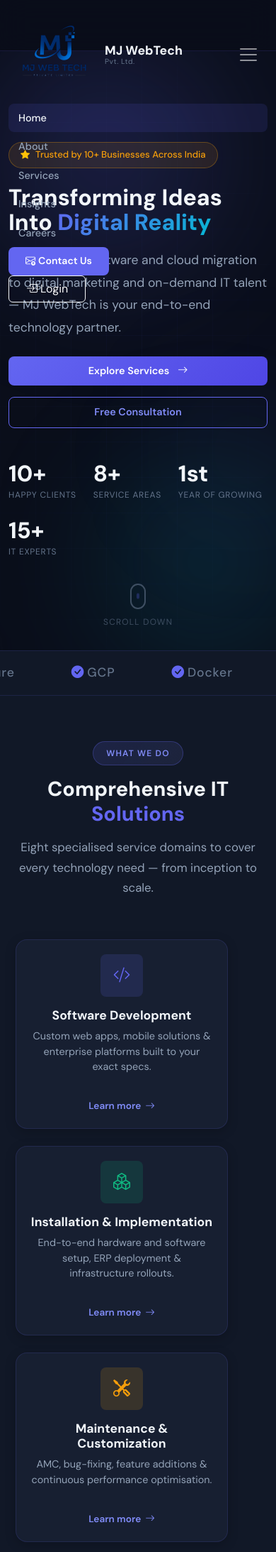
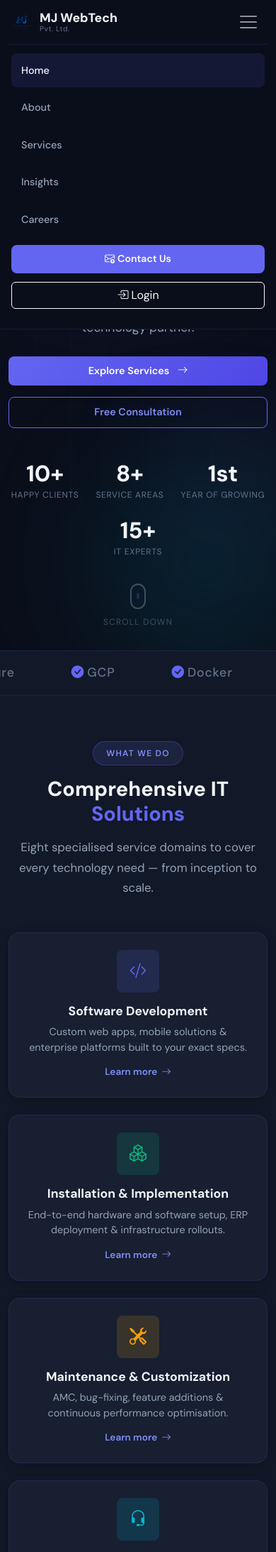
Before and after one commit to piyushrajpurohit/mjwebtech-website, a Flask app: page / in a window 390 px wide, after a click that opens the changed part; the page is wider, and only the part inside the window is pictured. Shown: the top 2186 px of that part at 71% size. Run offline with Flask 3, Linux system fonts and the light colour scheme; the visitor is signed in with stand-in values (Sample User, id 1); some libraries are stand-ins or nearby versions.

Commit message:
Fix mobile navbar overlap and center the phone layout.
Co-authored-by: Cursor <cursoragent@cursor.com>

```diff
--- a/app/static/css/style.css
+++ b/app/static/css/style.css
@@ -31,7 +31,7 @@
 }
 
 *,*::before,*::after{box-sizing:border-box;margin:0;padding:0}
-html{scroll-behavior:smooth;scroll-padding-top:var(--navbar-h)}
+html{scroll-behavior:smooth;scroll-padding-top:var(--navbar-h);overflow-x:hidden;max-width:100%}
 [id]{scroll-margin-top:calc(var(--navbar-h) + 16px)}
 .scroll-highlight{animation:scroll-highlight 1.6s ease-in-out;outline:2px solid rgba(99,102,241,.5);outline-offset:6px}
 @keyframes scroll-highlight{0%{outline-color:rgba(99,102,241,0.8);background:rgba(99,102,241,.06)}50%{outline-color:rgba(99,102,241,0.4);background:rgba(99,102,241,.04)}100%{outline-color:transparent;background:transparent}}
@@ -57,7 +57,7 @@ img{max-width:100%}
 .section-sub{font-size:1.05rem;color:var(--text-secondary);max-width:640px;margin:0 auto}
 
 /* ── NAVBAR ── */
-.mj-navbar{background:rgba(10,14,26,.85);backdrop-filter:blur(20px);-webkit-backdrop-filter:blur(20px);border-bottom:1px solid var(--border-color);height:var(--navbar-h);transition:var(--transition)}
+.mj-navbar{background:rgba(10,14,26,.92);backdrop-filter:blur(20px);-webkit-backdrop-filter:blur(20px);border-bottom:1px solid var(--border-color);min-height:var(--navbar-h);height:auto;z-index:1040;transition:var(--transition)}
 .mj-navbar.scrolled{background:rgba(10,14,26,.98);box-shadow:0 4px 32px rgba(0,0,0,.4)}
 .brand-icon{position:relative;width:40px;height:40px;display:flex;align-items:center;justify-content:center}
 .brand-icon .bi-hexagon-fill{font-size:40px;color:var(--mj-accent);line-height:1}
@@ -126,8 +126,9 @@ img{max-width:100%}
 @keyframes scrollWheel{0%,100%{transform:translateY(0);opacity:1}50%{transform:translateY(6px);opacity:.4}}
 @keyframes scrollBob{0%,100%{opacity:.6}50%{opacity:1}}
 
-.navbar-logo{max-height:128px;max-width:320px;display:block;object-fit:contain}
-.footer-logo{max-height:128px;max-width:320px;display:block;object-fit:contain}
+.navbar-brand{min-width:0;flex:1 1 auto}
+.navbar-logo{max-height:44px;max-width:140px;display:block;object-fit:contain}
+.footer-logo{max-height:56px;max-width:180px;display:block;object-fit:contain}
 
 /* ── TECH STRIP ── */
 .tech-strip{background:var(--mj-dark-2);border-top:1px solid var(--border-color);border-bottom:1px solid var(--border-color);overflow:hidden;padding:16px 0}
@@ -136,10 +137,10 @@ img{max-width:100%}
 @keyframes marquee{0%{transform:translateX(0)}100%{transform:translateX(-50%)}}
 
 /* ── SERVICE CARDS ── */
-.service-card-home{background:var(--card-bg);border:1px solid var(--border-color);border-radius:var(--radius-md);padding:20px;
-    margin: 10px;
-    width: 300px;
-    height: 200px;
+.service-card-home{background:var(--card-bg);border:1px solid var(--border-color);border-radius:var(--radius-md);padding:24px;
+    width: 100%;
+    min-height: 220px;
+    height: auto;
     display: flex;
     flex-direction: column;
     justify-content: space-between;
@@ -391,8 +392,43 @@ img{max-width:100%}
 .back-to-top:hover{background:#4F46E5;color:#fff;transform:translateY(-3px)}
 
 /* ── RESPONSIVE ── */
-@media(max-width:991px){
+@media(max-width:991.98px){
+  .mj-navbar{
+    background:#0A0E1A;
+  }
+  .mj-navbar .navbar-collapse{
+    width:100%;
+    background:#0A0E1A;
+    border-top:1px solid var(--border-color);
+    margin-top:8px;
+    padding:12px 4px 20px;
+  }
+  .mj-navbar .navbar-nav{
+    width:100%;
+    align-items:stretch !important;
+    gap:4px;
+  }
+  .mj-navbar .nav-item{
+    width:100%;
+    margin:0 !important;
+  }
+  .mj-navbar .nav-link{
+    padding:12px 14px !important;
+    display:block;
+  }
+  .mj-navbar .nav-item .btn{
+    display:block;
+    width:100%;
+    text-align:center;
+    margin-top:8px;
+  }
+  .navbar-logo{max-height:36px;max-width:110px}
   .hero-section{min-height:auto}
+  .hero-section .col-lg-6{text-align:center}
+  .hero-badge{justify-content:center}
+  .hero-subtext{margin-left:auto;margin-right:auto}
+  .hero-cta{justify-content:center}
+  .hero-stats{justify-content:center}
   .timeline::before{left:22px}
   .timeline-year{min-width:auto;font-size:.75rem}
   .svc-detail-content{padding:24px}
@@ -400,12 +436,19 @@ img{max-width:100%}
 }
 @media(max-width:767px){
   .section-pad{padding:64px 0}
-  .hero-stats{gap:16px}
+  .hero-stats{
+    display:grid;
+    grid-template-columns:1fr 1fr;
+    gap:20px 12px;
+    justify-items:center;
+    text-align:center;
+  }
   .stat-divider{display:none}
-  .hero-cta{flex-direction:column}
+  .hero-cta{flex-direction:column;align-items:stretch}
   .hero-cta .btn{width:100%;text-align:center}
   .apply-steps{font-size:.72rem}
   .apply-step-line{width:24px}
+  .page-hero,.page-hero .container,.page-hero-sub{text-align:center}
 }
 @media(max-width:576px){
   .hero-headline{font-size:2rem}
--- a/app/static/js/main.js
+++ b/app/static/js/main.js
@@ -73,7 +73,18 @@ window.mjApiUrl = function (path) {
         e.preventDefault();
         scrollToTarget(target);
         const nav = document.getElementById('navMenu');
-        if (nav?.classList.contains('show')) bootstrap.Collapse.getOrCreateInstance(nav).hide();
+        if (nav?.classList.contains('show') && typeof bootstrap !== 'undefined') {
+          bootstrap.Collapse.getOrCreateInstance(nav).hide();
+        }
+      }
+    });
+  });
+
+  document.querySelectorAll('#navMenu .nav-link, #navMenu .btn').forEach(link => {
+    link.addEventListener('click', () => {
+      const nav = document.getElementById('navMenu');
+      if (nav?.classList.contains('show') && typeof bootstrap !== 'undefined') {
+        bootstrap.Collapse.getOrCreateInstance(nav).hide();
       }
     });
   });
```
